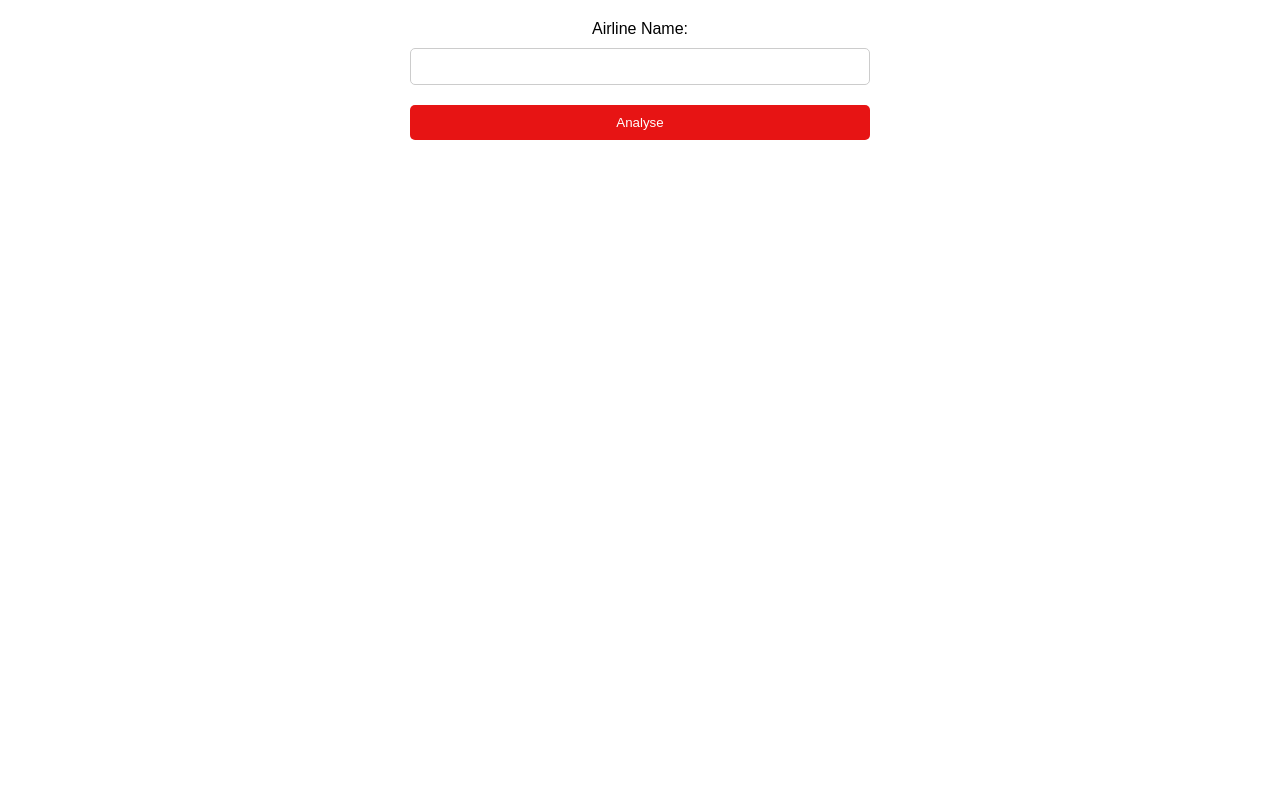
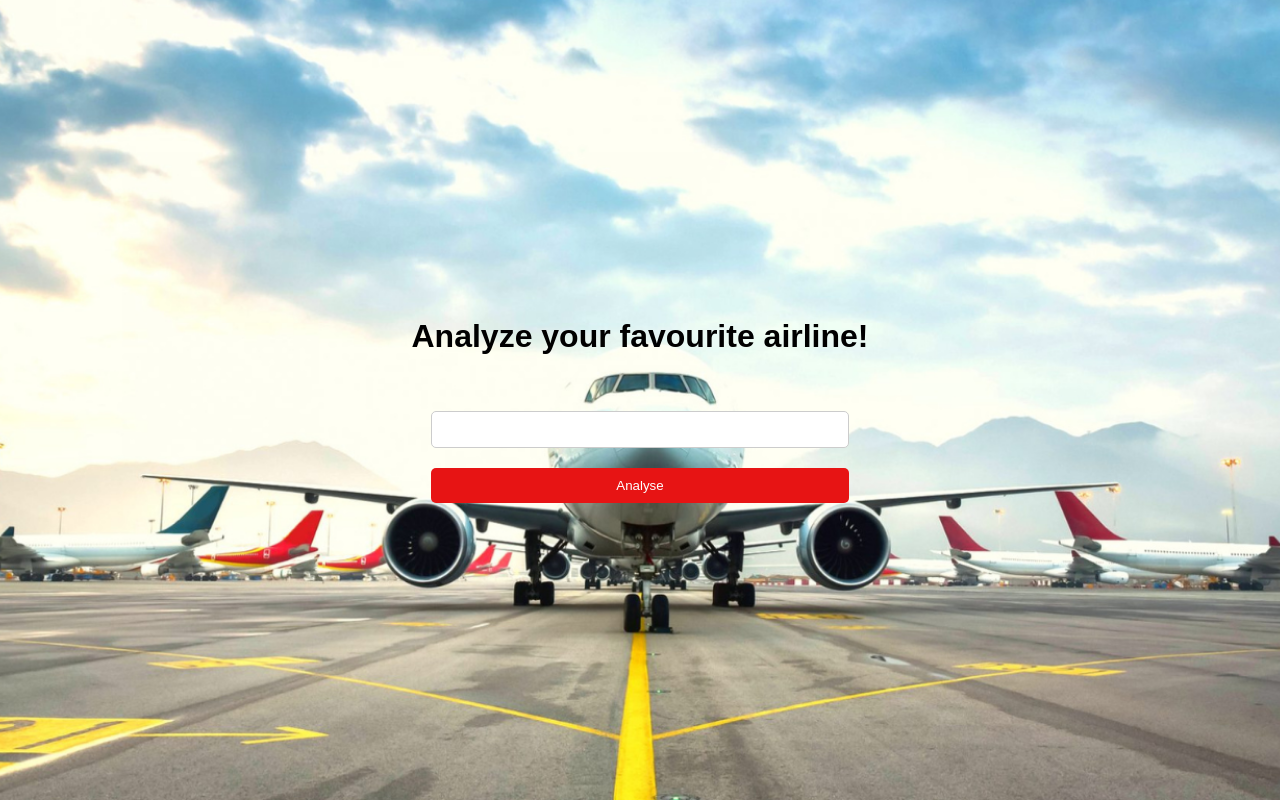
Before and after one commit to raflyaulya/NIR, a Flask app: page / in a window 1280 px wide. Run offline with Flask 2, Linux system fonts and the light colour scheme.

Commit message:
Update index.html

```diff
--- a/templates/index.html
+++ b/templates/index.html
@@ -5,14 +5,34 @@
     <meta name="viewport" content="width=device-width, initial-scale=1.0">
     <link rel="stylesheet" href="{{url_for('static', filename='css/style.css')}}">
     <title>Main Page</title>
+    <style>
+        body{
+            background-image: url( "{{ url_for('static',filename='images/airlineBackground.png') }} ");
+            background-size: cover;
+            background-position: 100vh;
+            margin: 0;
+            display: flex;
+            justify-content: center;
+            align-items: center;    height: 100vh;
+            background-size: cover;
+            background-position: center;
+        }
+    </style>
 </head>
 <body>
+    <header>
+    <!-- <div class="background"></div> -->
+    <div class="container">
+        <h1>Analyze your favourite airline!</h1> <br><br>
+        <!-- <h3>Enter airline's name below</h3> -->
     <form action="{{ url_for('finalResult') }}" method="post">
-        <label for="airlineName">Airline Name:</label>
+        <!-- <label for="airlineName">Airline Name:</label> -->
         <input type="text" id="airlineName" name="airlineName" required>
 
         <button type="submit" >Analyse</button>
     </form>
+</div>
+</header>
 
     <!-- <div id="result"></div> -->
 </body>
```
